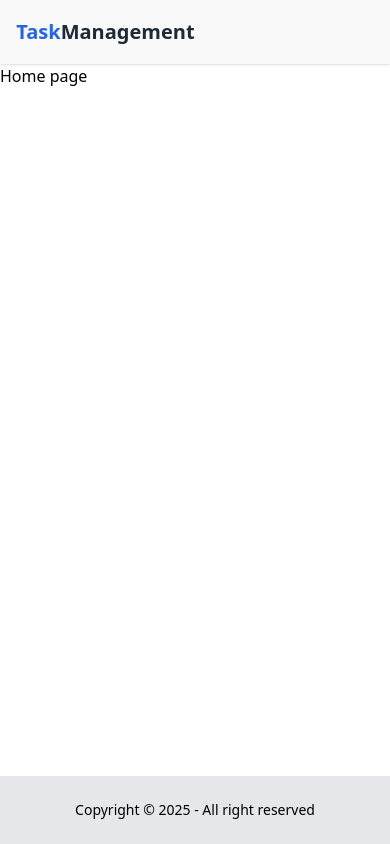
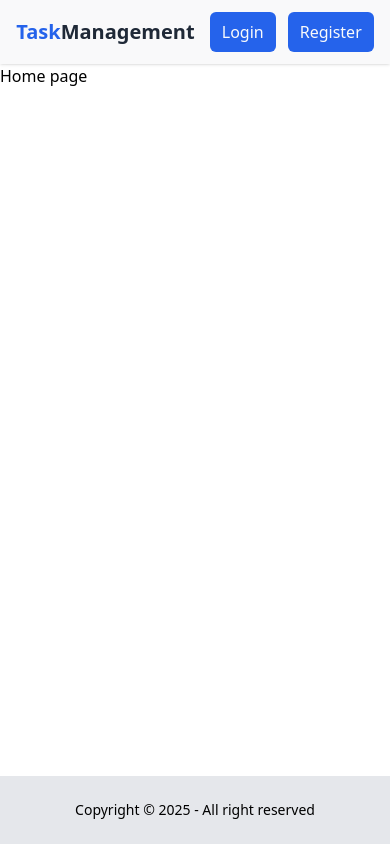
Before and after one commit to MukitHossen7/Task-Management-Application-Client, a React (Vite) app: page / in a window 390 px wide. Built offline with nearby package versions, Linux system fonts and the light colour scheme; no server answers.

Commit message:
Add user authentication handling to Navbar; implement logout functionality and conditional rendering

```diff
--- a/src/components/Share/Navbar/Navbar.jsx
+++ b/src/components/Share/Navbar/Navbar.jsx
@@ -1,6 +1,15 @@
+import { useContext } from "react";
 import { Link } from "react-router-dom";
+import { AuthContext } from "../../../providers/AuthProvider";
+import toast from "react-hot-toast";
 
 const Navbar = () => {
+  const { user, logOut } = useContext(AuthContext);
+  const handleLogOut = () => {
+    logOut().then(() => {
+      toast.success("Log_out successfully");
+    });
+  };
   return (
     <nav className="bg-gray-100/50 text-gray-900 shadow sticky top-0 z-50 backdrop-blur-md ">
       <div className="w-11/12 md:w-11/12 lg:w-11/12 xl:container mx-auto">
@@ -15,7 +24,22 @@ const Navbar = () => {
           </Link>
 
           {/* Desktop Menu */}
-          <div className=" hidden lg:flex items-center space-x-3">
+          {user ? (
+            <div className="flex items-center space-x-3">
+              <img
+                src={user?.photoURL}
+                alt="Profile"
+                className="h-10 w-10 object-cover rounded-full ring-2 ring-blue-500 "
+              />
+              <button
+                onClick={handleLogOut}
+                className="bg-blue-600 px-3 py-2 rounded-md text-gray-50 "
+              >
+                Logout
+              </button>
+            </div>
+          ) : (
+            <div className="flex items-center space-x-3">
               <Link to="/login">
                 <button className="bg-blue-600 px-3 py-2 rounded-md text-gray-50 ">
                   Login
@@ -27,6 +51,7 @@ const Navbar = () => {
                 </button>
               </Link>
             </div>
+          )}
         </div>
       </div>
     </nav>
```
Lines whose indentation alone changed are shown as unchanged.
